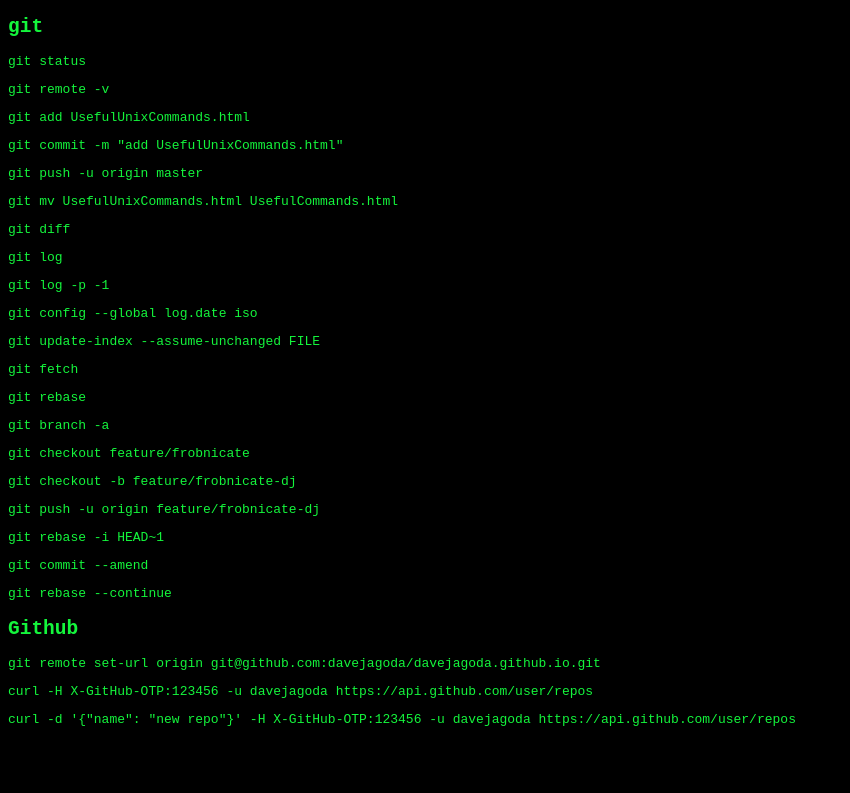
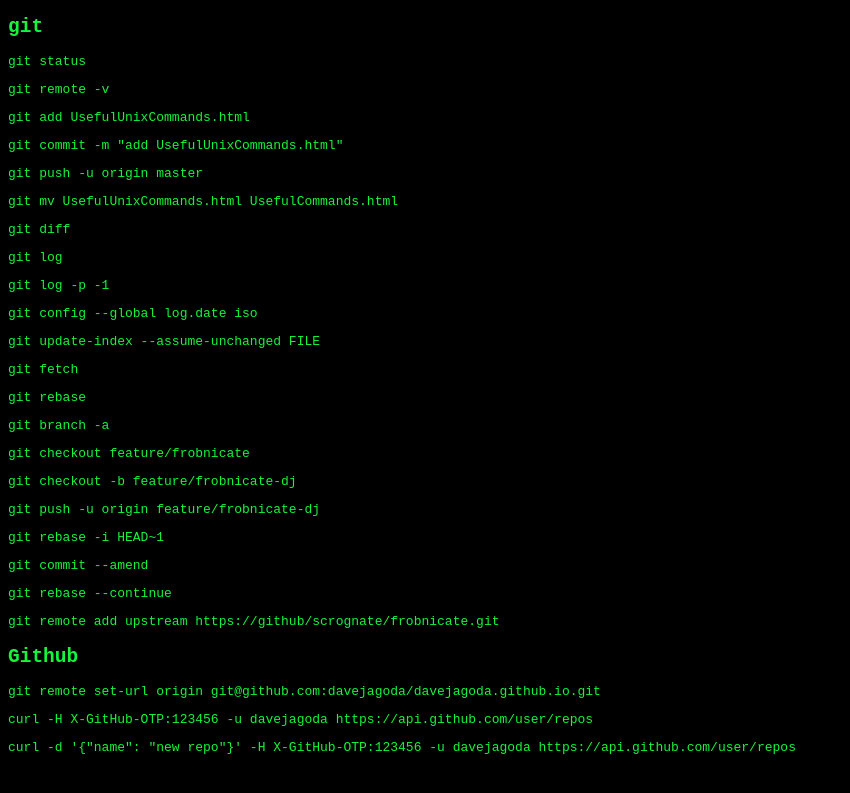
Before and after one commit to davejagoda/davejagoda.github.io, a Jekyll site: the page built from useful/useful_git_commands.md, in a window 1280 px wide. Shown: the top 793 px of the page, without its empty margins (0-850 px from the left). Built offline with Jekyll 4.4.1, drawn with Linux system fonts in a browser that asks for light colours.

Commit message:
Add remote upstream invocation

```diff
--- a/useful/useful_git_commands.md
+++ b/useful/useful_git_commands.md
@@ -46,6 +46,8 @@
 
 `git rebase --continue`
 
+`git remote add upstream https://github/scrognate/frobnicate.git`
+
 Github
 ------
 
```
